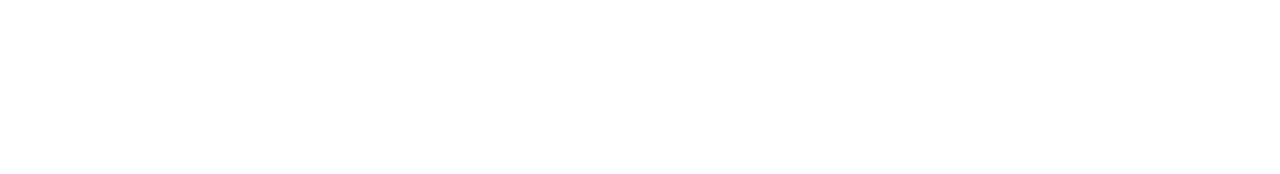
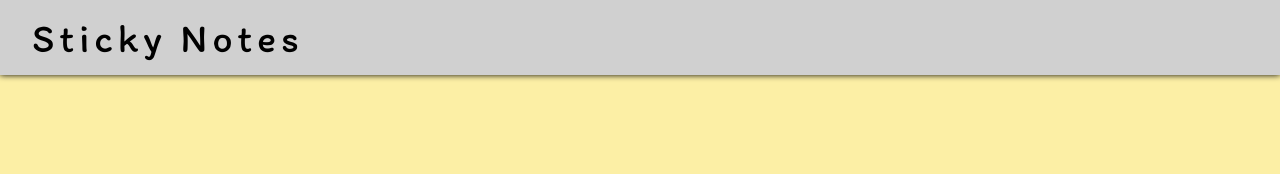
Before and after one commit to raswonders/sticky-notes, a website built with Vite: page index.html in a window 1280 px wide. Built offline with nearby package versions, Linux system fonts and the light colour scheme.

Commit message:
Added layout and Css

```diff
--- a/index.html
+++ b/index.html
@@ -4,9 +4,18 @@
     <meta charset="UTF-8" />
     <meta name="viewport" content="width=device-width, initial-scale=1.0" />
     <title>Sticky Notes</title>
+    <link
+      href="https://fonts.googleapis.com/css2?family=Itim&display=swap"
+      rel="stylesheet"
+    />
   </head>
   <body>
-    <div id="app"></div>
+    <header>
+      <span>Sticky Notes</span>
+    </header>
+    <main>
+      <div id="app"></div>
+    </main>
     <script type="module" src="/main.js"></script>
   </body>
 </html>
--- a/style.css
+++ b/style.css
@@ -2,6 +2,9 @@ html,
 body {
   margin: 0;
   padding: 0;
+  display: flex;
+  flex-direction: column;
+  background: #fcefa5;
 }
 
 #app {
@@ -10,3 +13,18 @@ body {
   gap: 48px;
   padding: 48px;
 }
+
+header {
+  height: 75px;
+  background: #d0d0d0;
+  filter: drop-shadow(0 0 3px black);
+  display: flex;
+  align-items: center;
+}
+
+header span {
+  font-family: "Itim", cursive;
+  padding-left: 2rem;
+  font-size: 2.5rem;
+  letter-spacing: 0.3rem;
+}
```
Also changed, not shown: .github/templates/giga-task.md.
